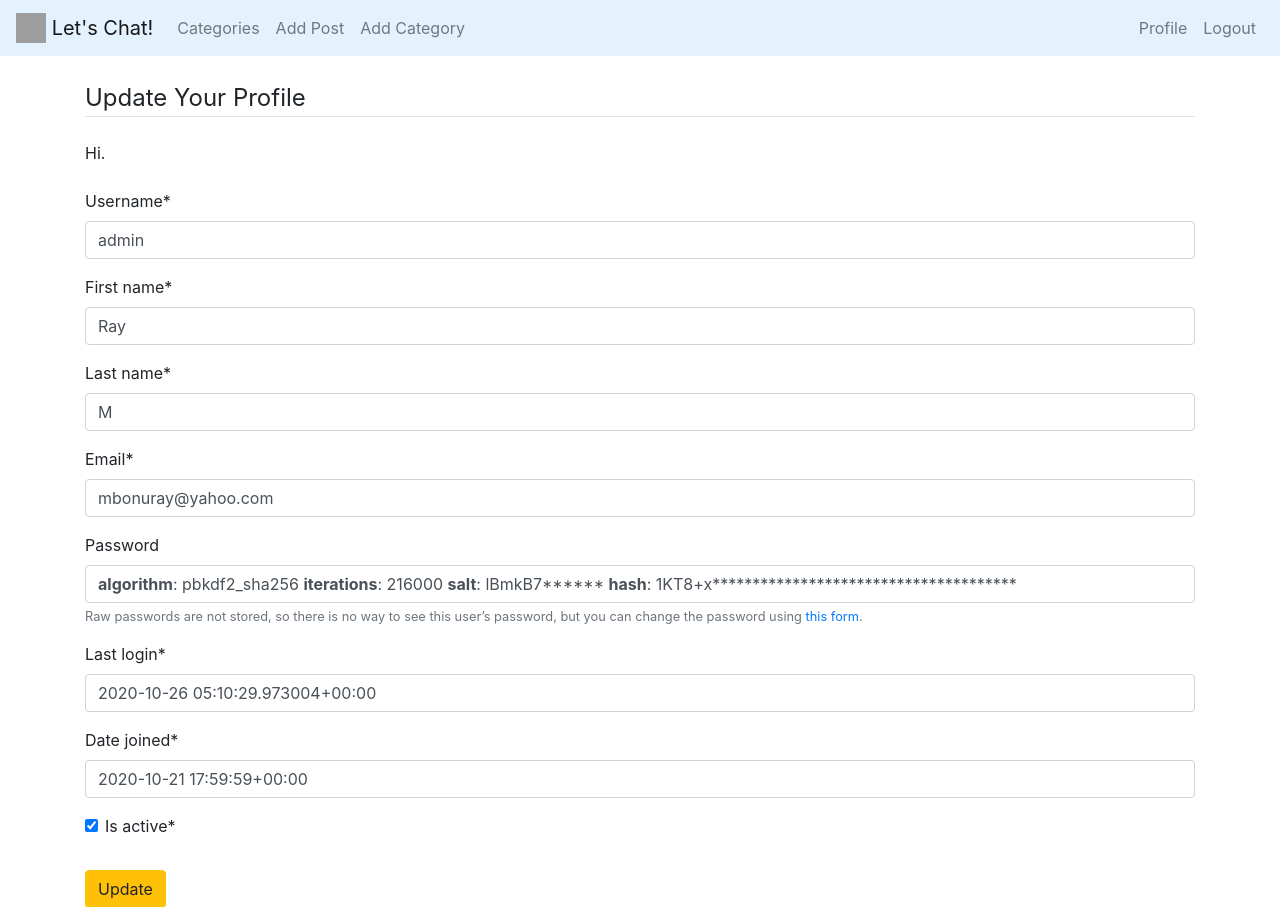
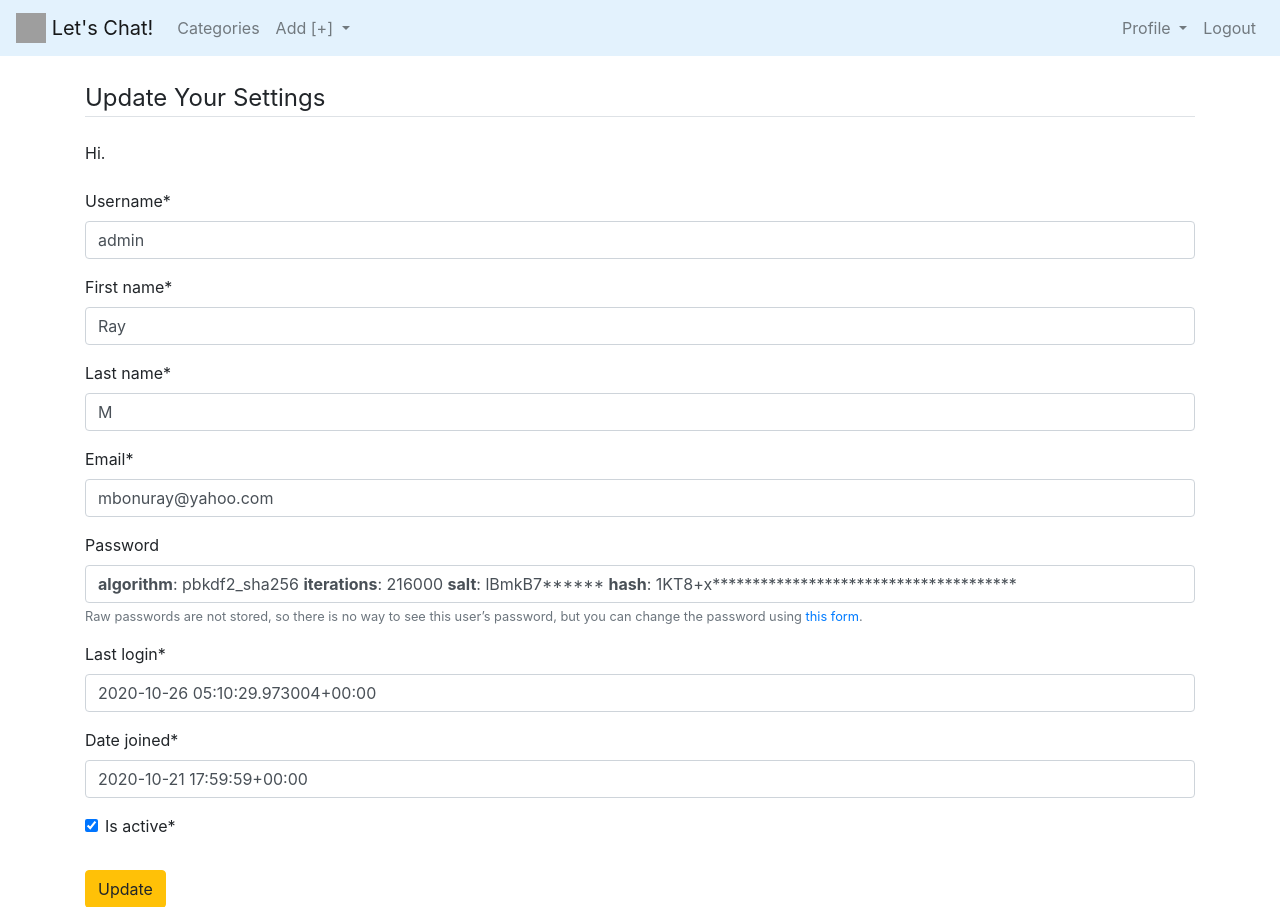
Before and after one commit to krazybones/capstone-blog, a Django app: page /accounts/edit_profile/ in a window 1280 px wide. Shown: the top 907 px of the page. Run offline with Django 3.2, Linux system fonts and the light colour scheme; a user stored in the database is signed in; data comes from the database, SQL or seed files in the repository; both versions use the stored data as it was after the commit; some libraries are stand-ins or nearby versions; grey boxes are pictures that could not be loaded.

Commit message:
User profile page debug
Ability to create a profile as a new user + stlying

```diff
--- a/blog/accounts/forms.py
+++ b/blog/accounts/forms.py
@@ -1,6 +1,23 @@
 from django.contrib.auth.forms import UserCreationForm, UserChangeForm, PasswordChangeForm
 from django.contrib.auth.models import User
 from django import forms
+from forum.models import Profile
+
+
+class ProfileForm(forms.ModelForm):
+    class Meta:
+        model = Profile
+        fields = ('bio', 'profile_pic', 'website_url', 'facebook_url',
+                  'insta_url', 'twitter_url', 'linkedin_url')
+        widgets = {
+            'bio': forms.Textarea(attrs={'class': 'form-control'}),
+            # 'profile_pic': forms.TextInput(attrs={'class': 'form-control'}),
+            'website_url': forms.TextInput(attrs={'class': 'form-control'}),
+            'facebook_url': forms.TextInput(attrs={'class': 'form-control'}),
+            'insta_url': forms.TextInput(attrs={'class': 'form-control'}),
+            'twitter_url': forms.TextInput(attrs={'class': 'form-control'}),
+            'linkedin_url': forms.TextInput(attrs={'class': 'form-control'}),
+        }
 
 
 class RegisterForm(UserCreationForm):
--- a/blog/accounts/templates/registration/profile_edit.html
+++ b/blog/accounts/templates/registration/profile_edit.html
@@ -1,12 +1,12 @@
 {% extends "base.html" %}
-{% block title %}Edit User Profile{% endblock %}
+{% block title %}Account Settings{% endblock %}
 {% load crispy_forms_tags %}
 {% block content %}
     <div class="content-section">
         <form method="POST">
             {% csrf_token %}
                 <fieldset class="form-group">
-                    <legend class="border-bottom mb-4">Update Your Profile</legend>
+                    <legend class="border-bottom mb-4">Update Your Settings</legend>
                     {{user.profile.bio}}
                     <br><br>
                     {{form|crispy}}
--- a/blog/accounts/templates/registration/user-profile.html
+++ b/blog/accounts/templates/registration/user-profile.html
@@ -39,6 +39,9 @@
                     {{page_user.bio}}
                 </p>
               </div>
+              <br><br><br>
+              <hr>
+              <small><a href="{% url 'edit-profile-page' user.profile.id %}">[Edit Profile]</a></small>
             </div>
         </div>
     </div>
--- a/blog/accounts/urls.py
+++ b/blog/accounts/urls.py
@@ -1,5 +1,5 @@
 from django.urls import path
-from .views import RegisterView, EditView, PasswordsChangeView, ProfilePageView
+from .views import RegisterView, EditView, PasswordsChangeView, ProfilePageView, EditProfilePageView, CreateProfileView
 from django.contrib.auth import views as auth_views
 from . import views
 
@@ -14,4 +14,8 @@ urlpatterns = [
         template_name='registration/change-password.html')),
     path('password_success', views.password_sucess, name='password-success'),
     path('<int:pk>/profile/', ProfilePageView.as_view(), name='profile-page'),
+    path('<int:pk>/edit_profile_page/',
+         EditProfilePageView.as_view(), name='edit-profile-page'),
+    path('create_profile/',
+         CreateProfileView.as_view(), name='create-profile'),
 ]
--- a/blog/accounts/views.py
+++ b/blog/accounts/views.py
@@ -1,13 +1,32 @@
 from django.shortcuts import render, get_object_or_404
 from django.views import generic
-from django.views.generic import DetailView
+from django.views.generic import DetailView, CreateView
 from django.contrib.auth.forms import UserCreationForm, UserChangeForm, PasswordChangeForm
 from django.contrib.auth.views import PasswordChangeView
 from django.urls import reverse_lazy
-from .forms import RegisterForm, EditProfileForm, PasswordForm
+from .forms import RegisterForm, EditProfileForm, PasswordForm, ProfileForm
 from forum.models import Profile
 
 # Create your views here.
+
+
+class CreateProfileView(CreateView):
+    model = Profile
+    form_class = ProfileForm
+    template_name = 'registration/create-profile.html'
+    # fields = '__all__'
+
+    def form_valid(self, form):
+        form.instance.user = self.request.user
+        return super().form_valid(form)
+
+
+class EditProfilePageView(generic.UpdateView):
+    model = Profile
+    template_name = 'registration/profile-page-edit.html'
+    fields = ['bio', 'profile_pic', 'website_url', 'facebook_url',
+              'insta_url', 'twitter_url', 'linkedin_url']
+    success_url = reverse_lazy('home')
 
 
 class ProfilePageView(DetailView):
--- a/blog/forum/models.py
+++ b/blog/forum/models.py
@@ -47,6 +47,10 @@ class Profile(models.Model):
     def __str__(self):
         return str(self.user)
 
+    # added for create profile redirect
+    def get_absolute_url(self):
+        return reverse('home')
+
 
 class Post(models.Model):
     # define what we want in our blog
--- a/blog/forum/templates/base.html
+++ b/blog/forum/templates/base.html
@@ -43,18 +43,33 @@
             {% endif %}
 
         {% if user.is_authenticated %}
-            <li class="nav-item">
-              <a class="nav-link" href="{% url 'post-add' %}">Add Post</a>
-            </li>
-            <li class="nav-item">
-              <a class="nav-link" href="{% url 'category-add' %}">Add Category</a>
-            </li>
+          <li class="nav-item dropdown">
+            <a class="nav-link dropdown-toggle" href="#" id="navbarDropdown" role="button" data-toggle="dropdown" aria-haspopup="true" aria-expanded="false">
+              Add [+]
+            </a>
+            <div class="dropdown-menu" aria-labelledby="navbarDropdown">
+              <a class="dropdown-item" href="{% url 'post-add' %}">Post</a>
+              <a class="dropdown-item" href="{% url 'category-add' %}">Category</a>
+            </div>
+          </li>
           </ul>
         </div>
 
         <!-- Navbar Right Side -->
         <div class="navbar-nav">
-            <a class="nav-item nav-link" href="{% url 'edit-profile' %}">Profile</a>
+            <li class="nav-item dropdown">
+              <a class="nav-link dropdown-toggle" href="#" id="navbarDropdown" role="button" data-toggle="dropdown" aria-haspopup="true" aria-expanded="false">
+                Profile
+              </a>
+              <div class="dropdown-menu" aria-labelledby="navbarDropdown">
+                {% if user.profile.id %}
+                <a class="dropdown-item" href="{% url 'profile-page' user.profile.id %}">Show Profile</a>
+                {% else %}
+                <a class="dropdown-item" href="{% url 'create-profile' %}">Create Profile</a>
+                {% endif %}
+                <a class="dropdown-item" href="{% url 'edit-profile' %}">Settings</a>
+              </div>
+            </li>
             <a class="nav-item nav-link" href="{% url 'logout' %}">Logout</a>
         </div>
         {% else %}
```
Also changed, not shown: blog/accounts/templates/registration/create-profile.html (added, +25 -0 lines), blog/accounts/templates/registration/profile-page-edit.html (added, +30 -0 lines), blog/db.sqlite3.
